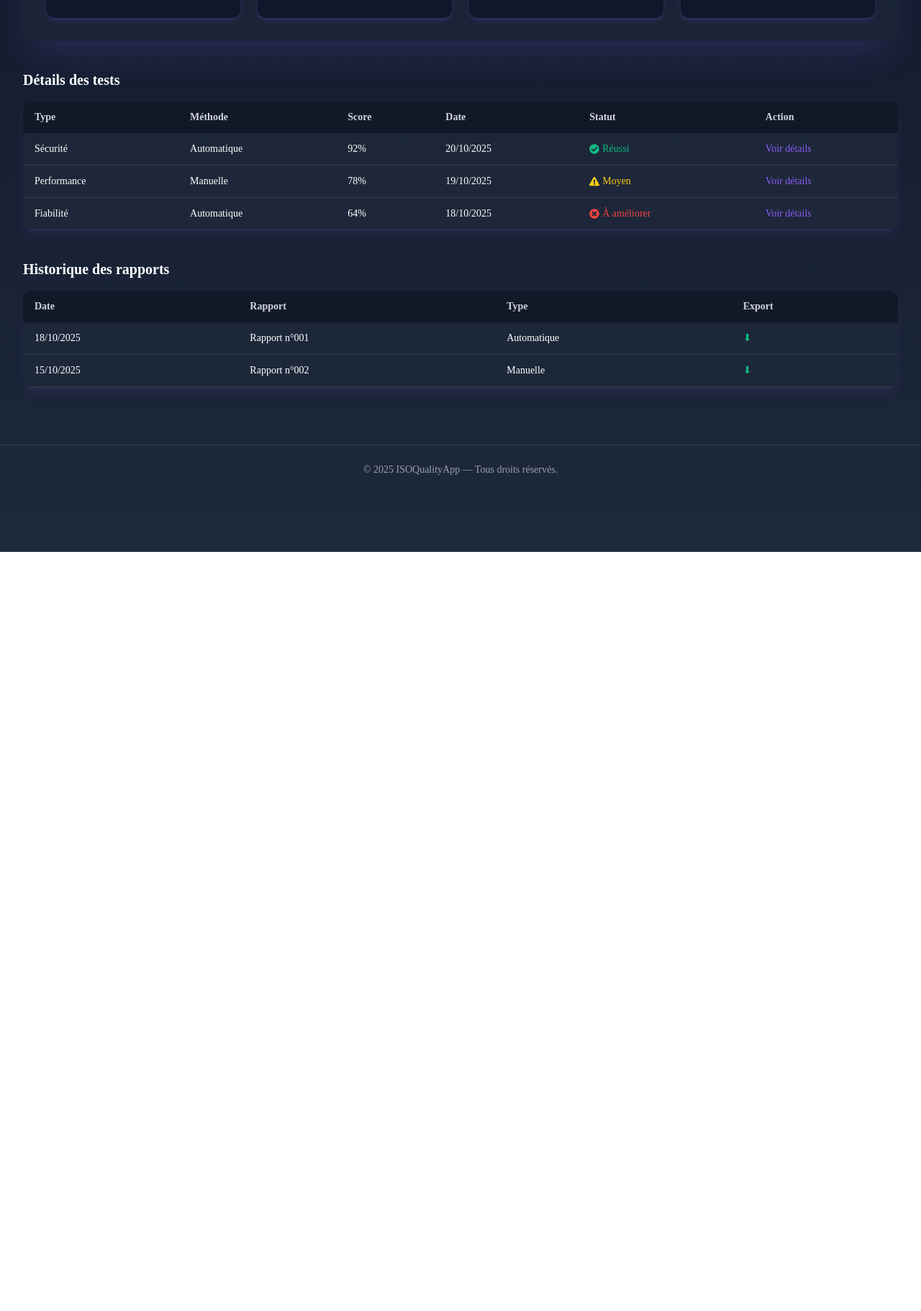
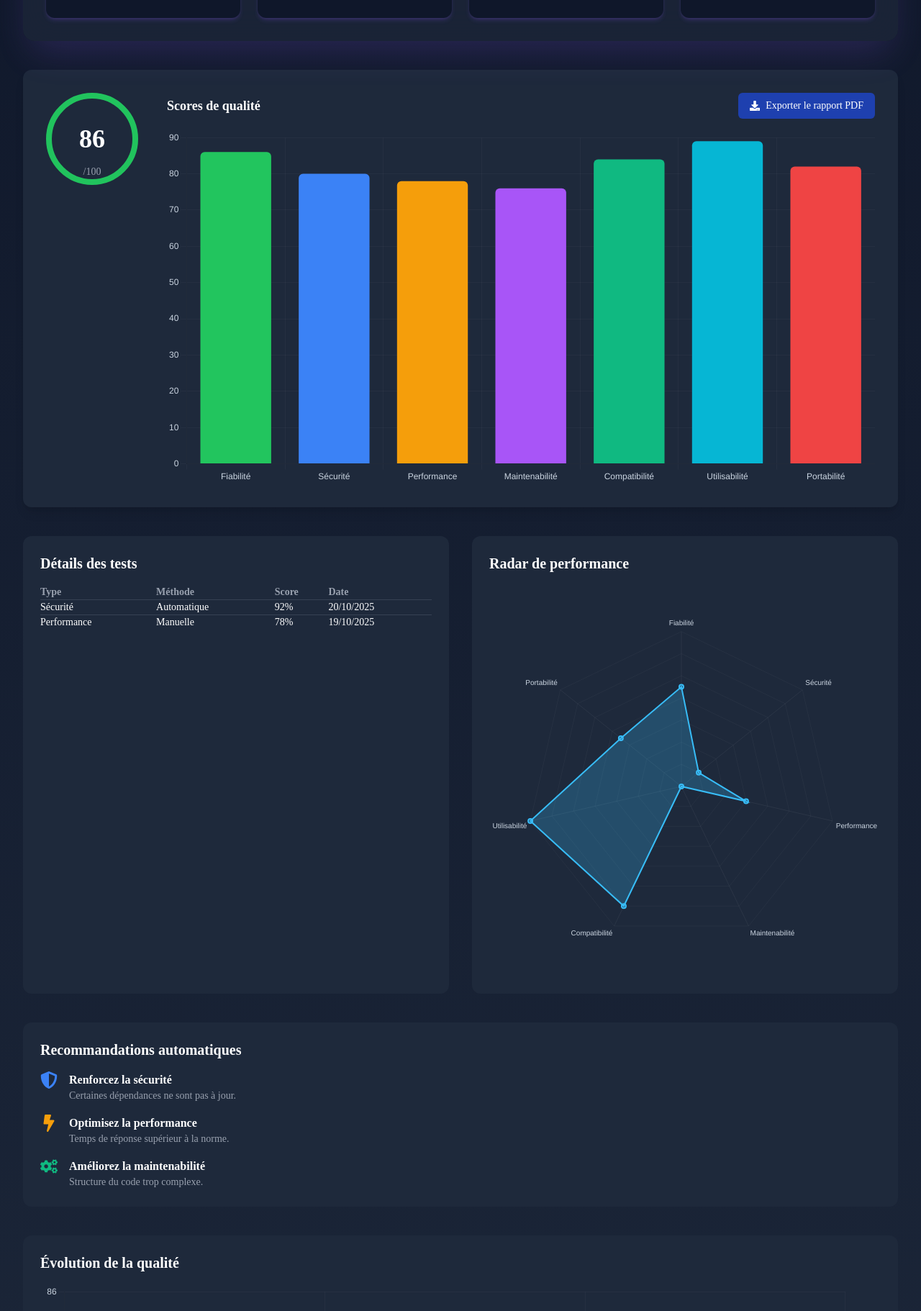
Before and after one commit to barde44/ihm_iso_25010, a React (Vite) app: page /rapport in a window 1280 px wide. Shown: the part 411-2233 px from the top of the page at 72% size. Before the commit the page ends 1178 px from the top, so only its background shows below. Built offline with nearby package versions, Linux system fonts and the light colour scheme.

Commit message:
Modification de RapportResultat

```diff
--- a/package.json
+++ b/package.json
@@ -12,8 +12,10 @@
   "dependencies": {
     "@heroicons/react": "^2.2.0",
     "autoprefixer": "^10.4.21",
+    "chart.js": "^4.5.1",
     "postcss": "^8.5.6",
     "react": "^19.1.1",
+    "react-chartjs-2": "^5.3.0",
     "react-dom": "^19.1.1",
     "react-icon": "^1.0.0",
     "react-icons": "^5.5.0",
--- a/src/pages/RapportResultat.jsx
+++ b/src/pages/RapportResultat.jsx
@@ -1,74 +1,125 @@
 import React from "react";
-import {
-  FaDownload,
-  FaCheckCircle,
-  FaExclamationTriangle,
-  FaTimesCircle,
-} from "react-icons/fa";
+import { Link, useLocation } from "react-router-dom";
+import { Bar, Radar, Line } from "react-chartjs-2";
+import { Chart, registerables } from "chart.js";
+import { FaDownload, FaShieldAlt, FaBolt, FaCogs } from "react-icons/fa";
+
+Chart.register(...registerables);
 
 const RapportResultat = () => {
-  const tests = [
+  const location = useLocation();
+  const isActive = (path) =>
+    location.pathname === path ? "text-[#8B5CF6] border-b border-[#8B5CF6] pb-1" : "hover:text-[#8B5CF6]";
+
+  const radarData = {
+    labels: [
+      "Fiabilité",
+      "Sécurité",
+      "Performance",
+      "Maintenabilité",
+      "Compatibilité",
+      "Utilisabilité",
+      "Portabilité",
+    ],
+    datasets: [
       {
-      type: "Sécurité",
-      methode: "Automatique",
-      score: 92,
-      date: "20/10/2025",
-      statut: "Réussi",
+        label: "Score global",
+        data: [85, 78, 82, 76, 88, 90, 83],
+        backgroundColor: "rgba(56, 189, 248, 0.25)",
+        borderColor: "#38bdf8",
+        borderWidth: 2,
+      },
+    ],
+  };
+
+  const lineData = {
+    labels: ["Semaine -3", "Semaine -2", "Semaine -1", "Semaine actuelle"],
+    datasets: [
+      {
+        label: "Performance",
+        data: [72, 75, 78, 82],
+        borderColor: "#60a5fa",
+        backgroundColor: "rgba(96,165,250,0.12)",
+        fill: true,
+        tension: 0.35,
       },
       {
-      type: "Performance",
-      methode: "Manuelle",
-      score: 78,
-      date: "19/10/2025",
-      statut: "Moyen",
+        label: "Fiabilité",
+        data: [80, 82, 83, 85],
+        borderColor: "#34d399",
+        backgroundColor: "rgba(52,211,153,0.10)",
+        fill: true,
+        tension: 0.35,
       },
       {
-      type: "Fiabilité",
-      methode: "Automatique",
-      score: 64,
-      date: "18/10/2025",
-      statut: "À améliorer",
+        label: "Sécurité",
+        data: [70, 74, 77, 78],
+        borderColor: "#f59e0b",
+        backgroundColor: "rgba(245,158,11,0.08)",
+        fill: true,
+        tension: 0.35,
       },
-  ];
+    ],
+  };
 
-  const historique = [
-    { date: "18/10/2025", rapport: "Rapport n°001", type: "Automatique" },
-    { date: "15/10/2025", rapport: "Rapport n°002", type: "Manuelle" },
-  ];
+  const barData = {
+    labels: [
+      "Fiabilité",
+      "Sécurité",
+      "Performance",
+      "Maintenabilité",
+      "Compatibilité",
+      "Utilisabilité",
+      "Portabilité",
+    ],
+    datasets: [
+      {
+        label: "Score %",
+        data: [86, 80, 78, 76, 84, 89, 82],
+        backgroundColor: [
+          "#22c55e",
+          "#3b82f6",
+          "#f59e0b",
+          "#a855f7",
+          "#10b981",
+          "#06b6d4",
+          "#ef4444",
+        ],
+        borderRadius: 6,
+      },
+    ],
+  };
 
   return (
     <div className="bg-gradient-to-b from-[#0F172A] to-[#1E293B] text-white min-h-screen font-['Poppins'] pb-20">
       {/* Barre de navigation */}
-      <header className="fixed top-0 left-0 w-full bg-gradient-to-r from-[#0F172A] to-[#1E293B] border-b border-white/10 z-50 shadow-lg shadow-[#8B5CF6]/20">
+      <header className="fixed top-0 left-0 w-full bg-[#0F172A]/90 backdrop-blur-md border-b border-white/10 z-50">
         <div className="max-w-7xl mx-auto flex items-center justify-between px-8 py-4">
           <div className="flex items-center gap-2">
-            <div className="w-8 h-8 bg-[#8B5CF6] rounded-md shadow-md shadow-[#8B5CF6]/40"></div>
+            <div className="w-8 h-8 bg-[#8B5CF6] rounded-md shadow-md shadow-[#8B5CF6]/30"></div>
             <h1 className="font-semibold text-lg">ISOQualityApp</h1>
           </div>
+
           <nav className="flex items-center gap-8 text-gray-300 text-sm font-medium">
-            <a href="/" className="hover:text-[#8B5CF6] transition-colors">
+            <Link to="/" className={isActive("/")}>
               Accueil
-            </a>
-            <a href="#" className="hover:text-[#8B5CF6] transition-colors">
+            </Link>
+            <Link to="/evaluation" className={isActive("/evaluation")}>
               Évaluation
-            </a>
-            <a href="#" className="hover:text-[#8B5CF6] transition-colors">
+            </Link>
+            <Link to="/tableau" className={isActive("/tableau")}>
               Tableau de bord
-            </a>
-            <a
-              href="/rapport"
-              className="text-[#8B5CF6] border-b border-[#8B5CF6] pb-1"
-            >
+            </Link>
+            <Link to="/rapport" className={isActive("/rapport")}>
               Rapports / Résultats
-            </a>
-            <a href="#" className="hover:text-[#8B5CF6] transition-colors">
+            </Link>
+            <Link to="/parametre" className={isActive("/parametre")}>
               Paramètres
-            </a>
+            </Link>
           </nav>
+
           <div className="flex items-center gap-3">
-            <div className="w-8 h-8 rounded-full bg-gray-700 flex items-center justify-center">
-              👤
-            </div>
+            <div className="w-8 h-8 rounded-full bg-gray-700 flex items-center justify-center">👤</div>
           </div>
         </div>
       </header>
@@ -76,12 +127,9 @@ const RapportResultat = () => {
       {/* En-tête principal */}
       <section className="pt-32 px-8 max-w-7xl mx-auto flex justify-between items-center mb-10">
         <div>
-          <h2 className="text-3xl font-semibold mb-2">
-            Rapports et Résultats d’Évaluation
-          </h2>
+          <h2 className="text-3xl font-semibold mb-2">Rapports et Résultats d’Évaluation</h2>
           <p className="text-gray-400">
-            Visualisez les indicateurs de qualité logicielle selon la norme ISO
-            25010.
+            Visualisez les indicateurs de qualité logicielle selon la norme ISO 25010.
           </p>
         </div>
         <button className="flex items-center gap-2 bg-[#10B981] hover:bg-[#059669] transition-all px-5 py-3 rounded-xl font-medium shadow-md shadow-[#10B981]/30">
@@ -112,89 +160,152 @@ const RapportResultat = () => {
         </div>
       </section>
 
-      {/* Détails des tests */}
-      <section className="max-w-7xl mx-auto px-8 mb-10">
-        <h3 className="text-xl font-semibold mb-4">Détails des tests</h3>
-        <table className="w-full border-collapse text-sm bg-[#1E293B]/80 rounded-xl overflow-hidden shadow-lg shadow-[#8B5CF6]/10">
-          <thead className="bg-[#111827] text-gray-300">
-            <tr>
-              <th className="px-4 py-3 text-left">Type</th>
-              <th className="px-4 py-3 text-left">Méthode</th>
-              <th className="px-4 py-3 text-left">Score</th>
-              <th className="px-4 py-3 text-left">Date</th>
-              <th className="px-4 py-3 text-left">Statut</th>
-              <th className="px-4 py-3 text-left">Action</th>
+      {/* Section principale: score + bar chart */}
+      <div className="bg-[#0F172A]/0 max-w-7xl mx-auto px-8">
+        <div className="bg-[#1E293B] p-8 rounded-xl shadow-lg mb-10">
+          <div className="flex flex-col md:flex-row justify-between">
+            {/* Score global */}
+            <div className="flex flex-col items-center mb-8 md:mb-0">
+              <div className="relative w-32 h-32 flex items-center justify-center">
+                <div className="absolute inset-0 rounded-full border-8 border-[#22c55e] animate-pulse"></div>
+                <span className="text-4xl font-bold">86</span>
+                <span className="text-sm text-gray-400 absolute bottom-2">/100</span>
+              </div>
+            </div>
+
+            {/* Graphique à barres */}
+            <div className="flex-1 ml-0 md:ml-10">
+              <div className="flex justify-between items-center mb-4">
+                <h3 className="text-lg font-semibold">Scores de qualité</h3>
+                <button className="flex items-center gap-2 bg-[#1e40af] hover:bg-[#1d4ed8] px-4 py-2 rounded-md text-sm">
+                  <FaDownload /> Exporter le rapport PDF
+                </button>
+              </div>
+              <Bar
+                data={barData}
+                options={{
+                  responsive: true,
+                  plugins: { legend: { display: false } },
+                  scales: {
+                    x: { ticks: { color: "#cbd5e1" }, grid: { color: "rgba(255,255,255,0.03)" } },
+                    y: { ticks: { color: "#cbd5e1" }, grid: { color: "rgba(255,255,255,0.03)" } },
+                  },
+                }}
+              />
+            </div>
+          </div>
+        </div>
+
+        {/* Détails des tests + radar */}
+        <div className="grid md:grid-cols-2 gap-8">
+          <div className="bg-[#1E293B] p-6 rounded-xl">
+            <h2 className="text-xl font-bold mb-4">Détails des tests</h2>
+            <table className="w-full text-sm text-left">
+              <thead>
+                <tr className="text-gray-400">
+                  <th>Type</th>
+                  <th>Méthode</th>
+                  <th>Score</th>
+                  <th>Date</th>
                 </tr>
               </thead>
               <tbody>
-            {tests.map((t, i) => (
-              <tr
-                key={i}
-                className="border-b border-white/10 hover:bg-[#273447] transition-all"
-              >
-                <td className="px-4 py-3">{t.type}</td>
-                <td className="px-4 py-3">{t.methode}</td>
-                <td className="px-4 py-3">{t.score}%</td>
-                <td className="px-4 py-3">{t.date}</td>
-                <td className="px-4 py-3">
-                  {t.statut === "Réussi" ? (
-                    <span className="text-[#10B981] flex items-center gap-1">
-                      <FaCheckCircle /> {t.statut}
-                    </span>
-                  ) : t.statut === "Moyen" ? (
-                    <span className="text-[#FACC15] flex items-center gap-1">
-                      <FaExclamationTriangle /> {t.statut}
-                    </span>
-                  ) : (
-                    <span className="text-[#EF4444] flex items-center gap-1">
-                      <FaTimesCircle /> {t.statut}
-                    </span>
-                  )}
-                </td>
-                <td className="px-4 py-3">
-                  <button className="text-[#8B5CF6] hover:underline">
-                    Voir détails
-                  </button>
-                </td>
+                <tr className="border-t border-gray-700">
+                  <td>Sécurité</td>
+                  <td>Automatique</td>
+                  <td>92%</td>
+                  <td>20/10/2025</td>
                 </tr>
-            ))}
+                <tr className="border-t border-gray-700">
+                  <td>Performance</td>
+                  <td>Manuelle</td>
+                  <td>78%</td>
+                  <td>19/10/2025</td>
+                </tr>
               </tbody>
             </table>
-      </section>
+          </div>
 
-      {/* Historique */}
-      <section className="max-w-7xl mx-auto px-8 mb-20">
-        <h3 className="text-xl font-semibold mb-4">Historique des rapports</h3>
-        <table className="w-full border-collapse text-sm bg-[#1E293B]/80 rounded-xl overflow-hidden shadow-lg shadow-[#8B5CF6]/10">
-          <thead className="bg-[#111827] text-gray-300">
-            <tr>
-              <th className="px-4 py-3 text-left">Date</th>
-              <th className="px-4 py-3 text-left">Rapport</th>
-              <th className="px-4 py-3 text-left">Type</th>
-              <th className="px-4 py-3 text-left">Export</th>
-            </tr>
-          </thead>
-          <tbody>
-            {historique.map((h, i) => (
-              <tr
-                key={i}
-                className="border-b border-white/10 hover:bg-[#273447] transition-all"
-              >
-                <td className="px-4 py-3">{h.date}</td>
-                <td className="px-4 py-3">{h.rapport}</td>
-                <td className="px-4 py-3">{h.type}</td>
-                <td className="px-4 py-3 text-[#10B981] cursor-pointer hover:underline">
-                  ⬇
-                </td>
-              </tr>
-            ))}
-          </tbody>
-        </table>
-      </section>
+          <div className="bg-[#1E293B] p-6 rounded-xl">
+            <h2 className="text-xl font-bold mb-4">Radar de performance</h2>
+            <Radar
+              data={radarData}
+              options={{
+                scales: {
+                  r: {
+                    angleLines: { color: "rgba(255,255,255,0.06)" },
+                    grid: { color: "rgba(255,255,255,0.04)" },
+                    pointLabels: { color: "#cbd5e1" },
+                    ticks: { display: false },
+                  },
+                },
+                plugins: { legend: { display: false } },
+              }}
+            />
+          </div>
+        </div>
 
-      {/* Footer */}
+        {/* Recommandations */}
+        <div className="bg-[#1E293B] p-6 rounded-xl mt-10">
+          <h2 className="text-xl font-bold mb-4">Recommandations automatiques</h2>
+          <div className="space-y-4">
+            <div className="flex items-start gap-4">
+              <FaShieldAlt className="text-[#3b82f6] text-2xl" />
+              <div>
+                <h4 className="font-semibold">Renforcez la sécurité</h4>
+                <p className="text-gray-400 text-sm">Certaines dépendances ne sont pas à jour.</p>
+              </div>
+            </div>
+            <div className="flex items-start gap-4">
+              <FaBolt className="text-[#f59e0b] text-2xl" />
+              <div>
+                <h4 className="font-semibold">Optimisez la performance</h4>
+                <p className="text-gray-400 text-sm">Temps de réponse supérieur à la norme.</p>
+              </div>
+            </div>
+            <div className="flex items-start gap-4">
+              <FaCogs className="text-[#10b981] text-2xl" />
+              <div>
+                <h4 className="font-semibold">Améliorez la maintenabilité</h4>
+                <p className="text-gray-400 text-sm">Structure du code trop complexe.</p>
+              </div>
+            </div>
+          </div>
+        </div>
+
+        {/* Graphique d'évolution */}
+        <div className="bg-[#1E293B] p-6 rounded-xl mt-10">
+          <h2 className="text-xl font-bold mb-4">Évolution de la qualité</h2>
+          <Line
+            data={lineData}
+            options={{
+              responsive: true,
+              plugins: { legend: { position: "bottom", labels: { color: "#cbd5e1" } } },
+              scales: {
+                x: { ticks: { color: "#cbd5e1" }, grid: { color: "rgba(255,255,255,0.03)" } },
+                y: { ticks: { color: "#cbd5e1" }, grid: { color: "rgba(255,255,255,0.03)" } },
+              },
+            }}
+          />
+        </div>
+      </div>
+{/* Pied de page */}
       <footer className="border-t border-white/10 py-6 text-center text-sm text-gray-400">
-        © 2025 ISOQualityApp — Tous droits réservés.
+        <div className="flex justify-center gap-6 mb-2">
+          <a href="#" className="hover:text-white">
+            À propos
+          </a>
+          <a href="#" className="hover:text-white">
+            Confidentialité
+          </a>
+          <a href="#" className="hover:text-white">
+            Contact
+          </a>
+          <a href="#" className="hover:text-white">
+            Support
+          </a>
+        </div>
+        <p>© 2025 ISOQualityApp — Tous droits réservés.</p>
       </footer>
     </div>
   );
```
Also changed, not shown: 1 other file (tests, documents, lock files or other folders). Lines whose indentation alone changed are shown as unchanged.
